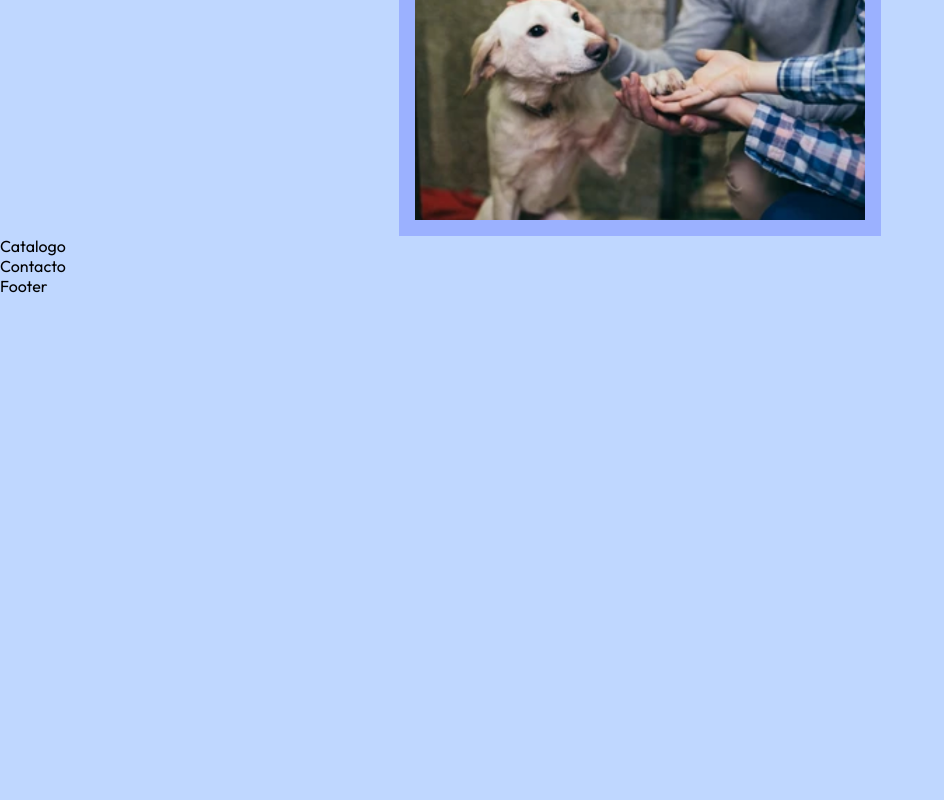
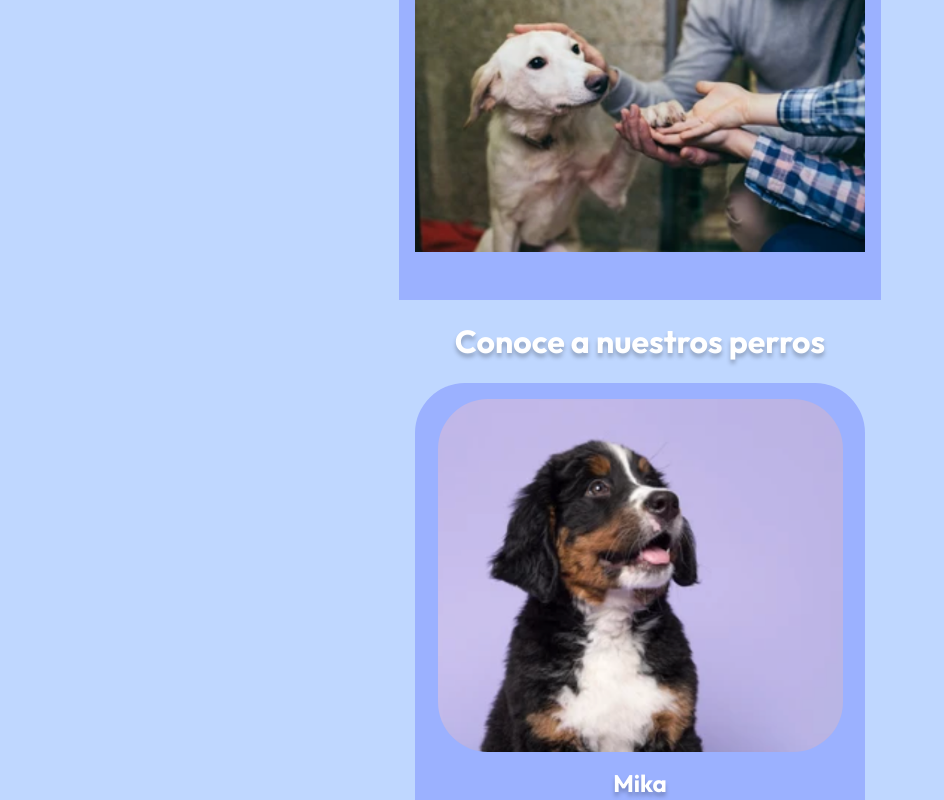
Before and after one commit to shiftmx/adopcion-perros, a React (Vite) app: page / in a window 1280 px wide. Shown: the part 1149-1949 px from the top of the page, without its empty margins (0-944 px from the left). Before the commit the page ends 1445 px from the top, so only its background shows below. Built offline with nearby package versions, Linux system fonts and the light colour scheme.

Commit message:
catalogo ready 0.1

```diff
--- a/src/components/navbar/navbar.css
+++ b/src/components/navbar/navbar.css
@@ -1,10 +1,17 @@
+h3 {
+    color: #ffffff;
+}
+
 .perros__navbar{
     display: flex;
     align-items: center;
     justify-content: space-between;
-background: rgba(155, 177, 255, 0.8);
+    background: rgb(2,0,36);
+    background: linear-gradient(180deg, rgba(2,0,36,0.65) 0%, rgba(255,255,255,0) 100%);
     padding: 0.5rem 1rem;
     position: sticky; top: 0;
+
+    z-index: 9999;
 }
 
 .nav-btn{
--- a/src/containers/catalogo/Catalogo.jsx
+++ b/src/containers/catalogo/Catalogo.jsx
@@ -1,10 +1,37 @@
 import React from 'react'
 import './catalogo.css';
+import perro1 from '../../assets/perros/catalogo_card-1.png'
+import perro2 from '../../assets/perros/catalogo_card-2.png'
+import perro3 from '../../assets/perros/cataologo_card-3.png'
 
 
 const Catalogo = () => {
   return (
-    <div>Catalogo</div>
+    <div className='perros__catalogo section__padding' id='catalogo'>
+      <div className="perros__catalogo_container">
+        <h1>Conoce a nuestros perros</h1>
+        <div className="perros__catalogo_container-cards_container">
+          <div className="card" id='perro1'>
+            <img src={perro1} alt="Primer perro" />
+            <h2>Mika</h2>
+            <p>Border Collie</p>
+            <button>adoptar</button>
+          </div>
+          <div className="card" id="perro2">
+          <img src={perro2} alt="Primer perro" />
+            <h2>Apollo</h2>
+            <p>Dalmata</p>
+            <button>adoptar</button>
+          </div>
+          <div className="card" id="perro3">
+          <img src={perro3} alt="Primer perro" />
+            <h2>Michelle</h2>
+            <p>Dachshund</p>
+            <button>adoptar</button>
+          </div>
+        </div>
+      </div>
+    </div>
   )
 }
 
--- a/src/containers/catalogo/catalogo.css
+++ b/src/containers/catalogo/catalogo.css
@@ -0,0 +1,68 @@
+.perros__catalogo{
+    display: flex;
+}
+
+.perros__catalogo_container{
+    display: flex;
+    flex-direction: column;
+}
+
+.perros__catalogo_container h1{
+    font-weight: 700;
+    color: #FFFFFF;
+    text-shadow: 0px 4px 4px rgba(0, 0, 0, 0.25);
+    text-align: center;
+}
+
+.perros__catalogo_container-cards_container{
+    display: flex;
+    flex-direction: column;
+}
+
+.card{
+    display: flex;
+    flex-direction: column;
+    align-items: center;
+    background: #9BB1FF;
+    border-radius: 50px;
+
+    margin-bottom: 2rem;
+}
+
+.card img{
+    margin-top: 1rem;
+    width: 90%;
+    border-radius: 50px;
+
+    margin-bottom: 1rem;
+
+
+}
+
+.card h2{
+    font-weight: 700;
+    color: #FFFFFF;
+    text-shadow: 0px 4px 4px rgba(0, 0, 0, 0.25);
+
+    margin: 0;
+}
+
+.card p {
+    color: #FFFFFF;
+    font-weight: 400;
+    margin: 0 0 1rem 0;
+}
+
+
+.card button{
+    color: #FFFFFF;
+    background: #788BFF;
+    border-radius: 50px;
+    padding: 0.5rem 4rem;
+    font-size: 1.2rem;
+    border: none;
+
+    cursor: pointer;
+
+    margin: 0 0 1rem 0;
+}
--- a/src/containers/header/header.css
+++ b/src/containers/header/header.css
@@ -32,6 +32,4 @@
     border: none;
 
     cursor: pointer;
-
-    position: relative;
 }
--- a/src/containers/nosotros/nosotros.css
+++ b/src/containers/nosotros/nosotros.css
@@ -1,12 +1,16 @@
 .perros__nosotros{
     display: flex;
-    background: #9BB1FF;
+    background: var(--bg_dark);
 }
 
 .perros__nosotros_container{
     display: flex;
     flex-direction: column;
+}
+
+.perros__nosotros_container img{
     width: 100%;
+    margin-top: 2rem;
 }
 
 .perros__nosotros_container h1{
--- a/src/perrosApp.css
+++ b/src/perrosApp.css
@@ -2,13 +2,15 @@
 
 :root{
     --bg_light: #BFD7FF;
+    --bg_dark: #9BB1FF;
+    --dark_blue: #5465FF;
 }
 
 .App{
 }
 
 .section__padding{
-    padding: 1rem;
+    padding: 0rem 1rem 3rem 1rem;
     margin: auto;
     max-width: 450px;
 }
```
